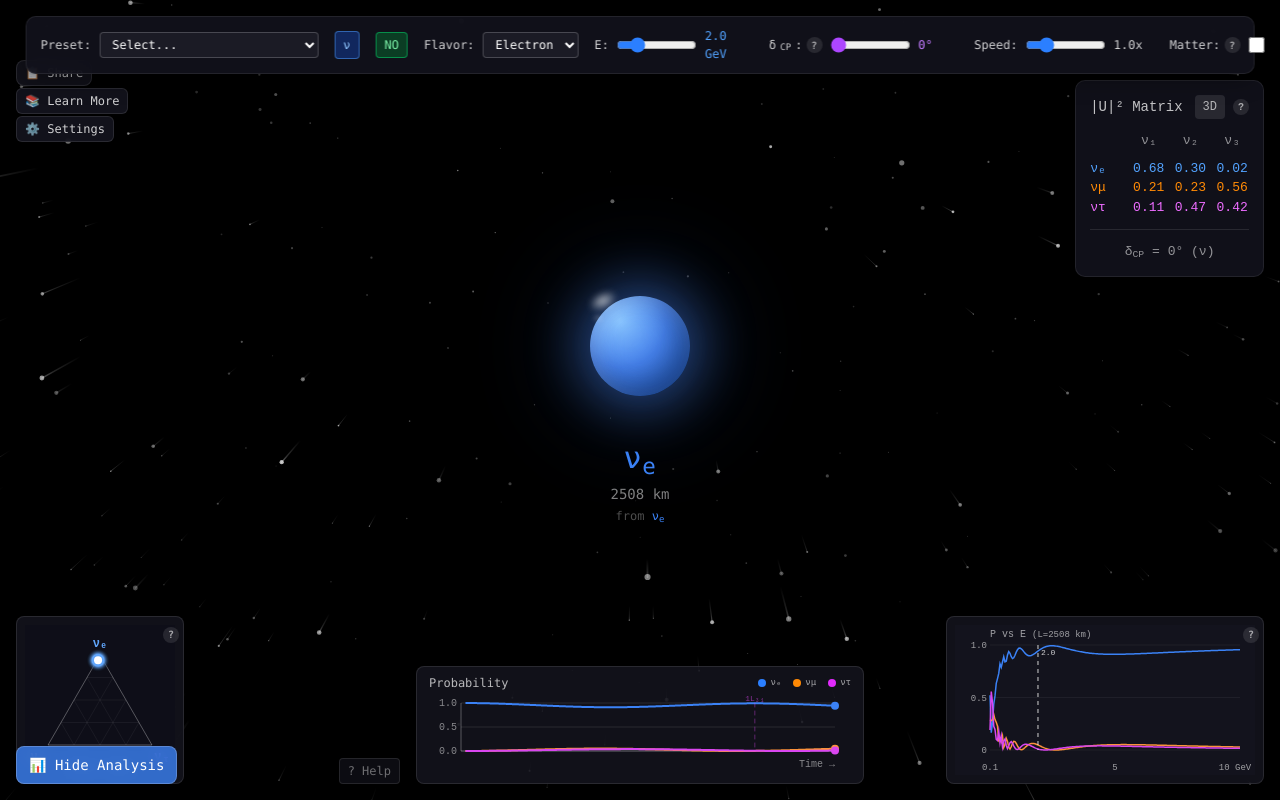
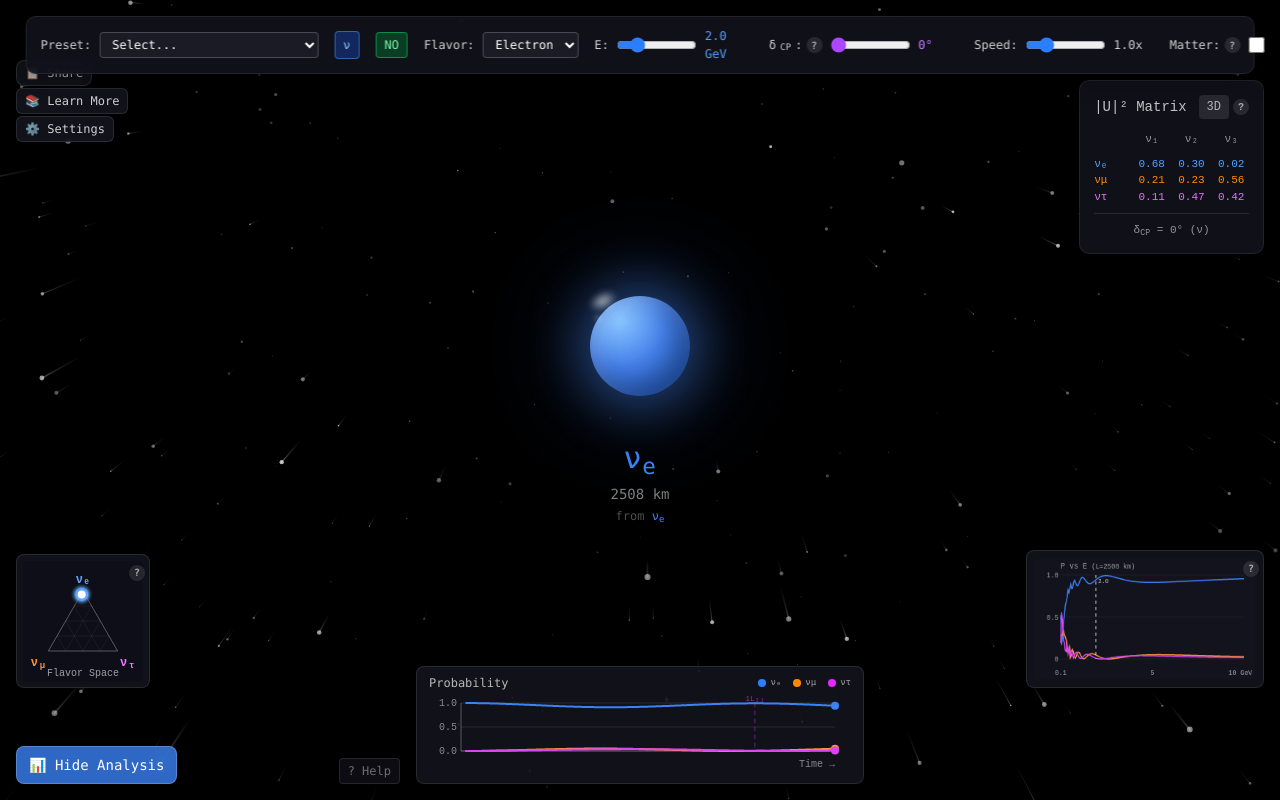
Before and after one commit to planckeon/itn, a React (Vite) app: page / in a window 1280 px wide. Both pictures are taken after a click on the button "📊 Analysis". Built offline with nearby package versions, Linux system fonts and the light colour scheme.

Commit message:
refactor: smaller analysis panels for compact screens
- Shrink Ternary plot to 120x120px, move above probability plot
- Shrink Energy spectrum to 220x120px, move above probability plot
- Reduce PMNS matrix text size and gaps
- Change tooltip positions to avoid overlap

```diff
--- a/src/components/EnergySpectrumPlot.tsx
+++ b/src/components/EnergySpectrumPlot.tsx
@@ -214,7 +214,7 @@ const EnergySpectrumPlot: React.FC = () => {
 
 	return (
 		<div
-			className="absolute bottom-4 right-4 z-10"
+			className="absolute bottom-28 right-4 z-10"
 			style={{
 				background: "rgba(20, 20, 30, 0.85)",
 				backdropFilter: "blur(8px)",
@@ -228,7 +228,7 @@ const EnergySpectrumPlot: React.FC = () => {
 			</div>
 			<canvas
 				ref={canvasRef}
-				style={{ width: "300px", height: "150px" }}
+				style={{ width: "220px", height: "120px" }}
 			/>
 		</div>
 	);
--- a/src/components/PMNSMatrix.tsx
+++ b/src/components/PMNSMatrix.tsx
@@ -74,7 +74,7 @@ const PMNSMatrix: React.FC = () => {
 			>
 				<div className="flex items-center justify-between mb-3 gap-3">
 					<span className="text-white/75 text-sm font-medium">|U|² Matrix</span>
-					<div className="flex items-center gap-2">
+					<div className="flex items-center gap-1">
 						<button
 							type="button"
 							onClick={() => setShow3D(true)}
@@ -87,7 +87,7 @@ const PMNSMatrix: React.FC = () => {
 				</div>
 
 				{/* Matrix header */}
-				<div className="grid grid-cols-4 gap-2 text-white/55 mb-2 text-[13px]">
+				<div className="grid grid-cols-4 gap-1 text-white/55 mb-2 text-[11px]">
 					<span></span>
 					<span className="text-center">ν₁</span>
 					<span className="text-center">ν₂</span>
@@ -95,7 +95,7 @@ const PMNSMatrix: React.FC = () => {
 				</div>
 
 				{/* Electron row */}
-				<div className="grid grid-cols-4 gap-2 text-blue-400 text-[13px]">
+				<div className="grid grid-cols-4 gap-1 text-blue-400 text-[11px]">
 					<span>νₑ</span>
 					<span className="text-center">{formatProb(matrix.electron[0])}</span>
 					<span className="text-center">{formatProb(matrix.electron[1])}</span>
@@ -103,7 +103,7 @@ const PMNSMatrix: React.FC = () => {
 				</div>
 
 				{/* Muon row */}
-				<div className="grid grid-cols-4 gap-2 text-orange-400 text-[13px]">
+				<div className="grid grid-cols-4 gap-1 text-orange-400 text-[11px]">
 					<span>νμ</span>
 					<span className="text-center">{formatProb(matrix.muon[0])}</span>
 					<span className="text-center">{formatProb(matrix.muon[1])}</span>
@@ -111,7 +111,7 @@ const PMNSMatrix: React.FC = () => {
 				</div>
 
 				{/* Tau row */}
-				<div className="grid grid-cols-4 gap-2 text-fuchsia-400 text-[13px]">
+				<div className="grid grid-cols-4 gap-1 text-fuchsia-400 text-[11px]">
 					<span>ντ</span>
 					<span className="text-center">{formatProb(matrix.tau[0])}</span>
 					<span className="text-center">{formatProb(matrix.tau[1])}</span>
@@ -119,7 +119,7 @@ const PMNSMatrix: React.FC = () => {
 				</div>
 
 				{/* Current δCP */}
-				<div className="mt-3 pt-3 border-t border-white/10 text-white/55 text-center text-[13px]">
+				<div className="mt-2 pt-2 border-t border-white/10 text-white/55 text-center text-[11px]">
 					δ<sub>CP</sub> = {deltaCP}° {isAntineutrino ? "(ν̄)" : "(ν)"}
 				</div>
 			</div>
--- a/src/components/TernaryPlot.tsx
+++ b/src/components/TernaryPlot.tsx
@@ -222,22 +222,22 @@ const TernaryPlot: React.FC = () => {
 
 	return (
 		<div
-			className="absolute bottom-4 left-4 z-10"
+			className="absolute bottom-28 left-4 z-10"
 			style={{
 				background: "rgba(20, 20, 30, 0.85)",
 				backdropFilter: "blur(8px)",
 				borderRadius: "8px",
-				padding: "8px",
+				padding: "6px",
 				border: "1px solid rgba(255, 255, 255, 0.1)",
 			}}
 		>
 			{/* Info button in top right corner */}
 			<div className="absolute top-1 right-1">
-				<InfoTooltip text={PHYSICS_INFO.ternaryPlot} position="right" />
+				<InfoTooltip text={PHYSICS_INFO.ternaryPlot} position="top" />
 			</div>
 			<canvas
 				ref={canvasRef}
-				style={{ width: "150px", height: "150px" }}
+				style={{ width: "120px", height: "120px" }}
 			/>
 		</div>
 	);
```
